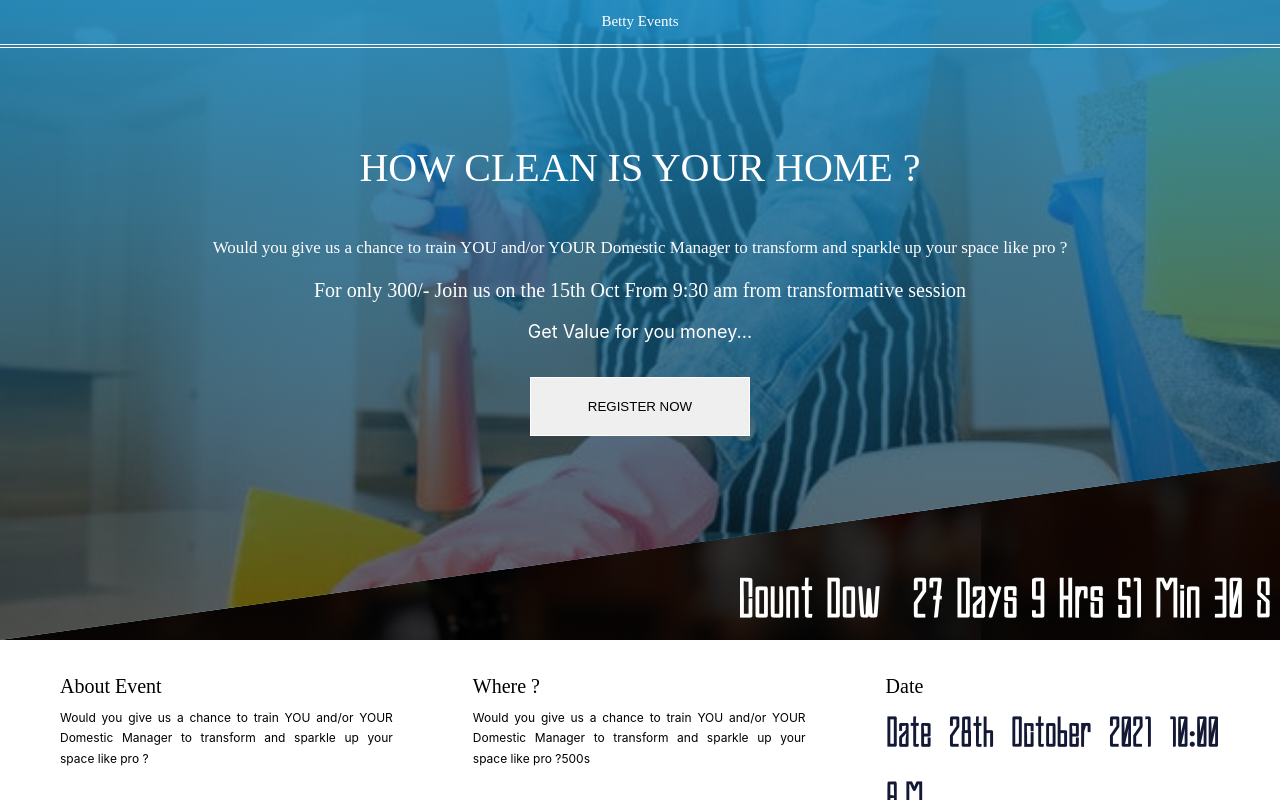
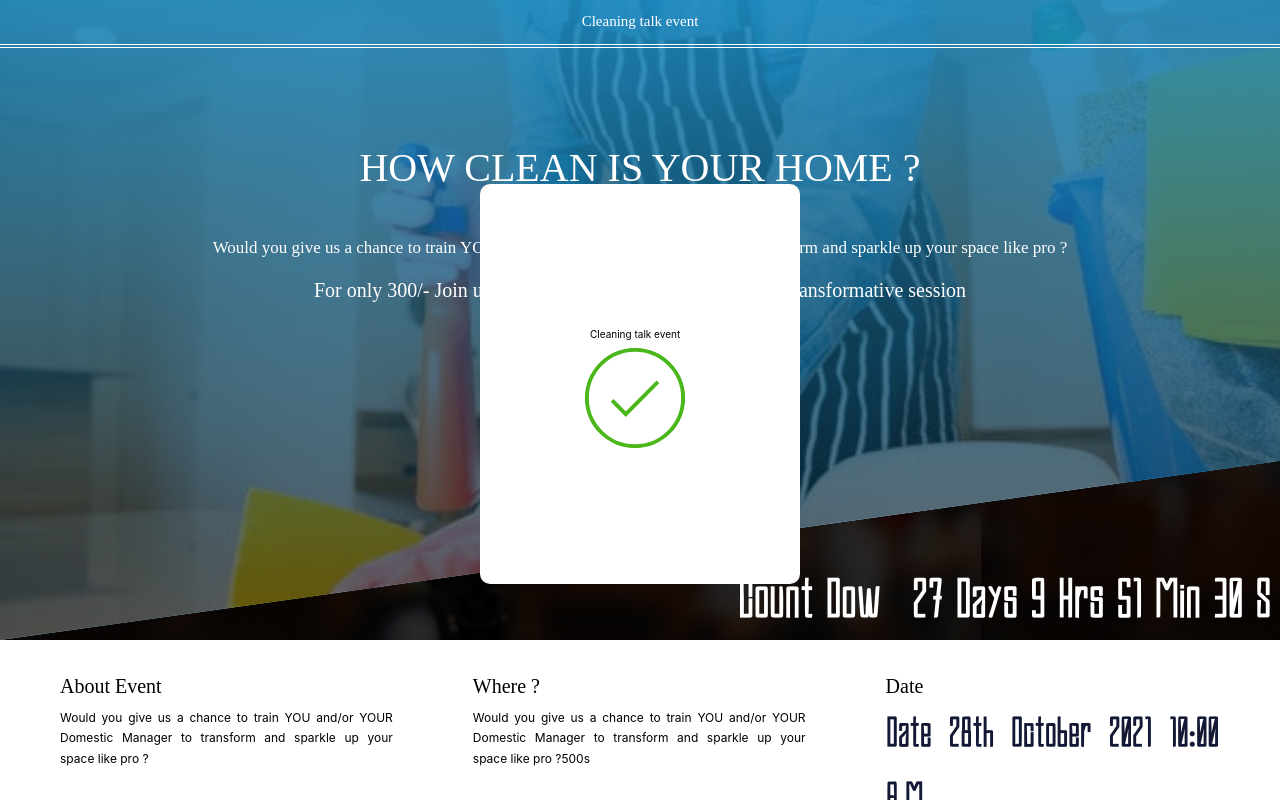
Before and after one commit to KunziKurr/talk-event, a Next.js app: page / in a window 1280 px wide. Built offline with nearby package versions, Linux system fonts and the light colour scheme; no server answers; a web font is replaced by a local one.

Commit message:
Dialog log

```diff
--- a/pages/Landing.js
+++ b/pages/Landing.js
@@ -209,7 +209,7 @@ export default function Landing() {
 
             <div className="landing_seaction_1_sub_sect_wrapper">
             <div className="landing_seaction_1_sub_sect_wrapper_liner">
-              <span className="landing_seaction_1_sub_sect_wrapper_liner_span"> Betty Events</span>
+              <span className="landing_seaction_1_sub_sect_wrapper_liner_span"> Cleaning talk event </span>
             </div>
               <span className="landing_seaction_1_sub_sect_heading">
                 {' '}
@@ -460,11 +460,29 @@ export default function Landing() {
           </div>
         </div>
       </div>
-      <div className="success_dialog" id={hideSucess}>
+      <div className="success_dialog">
               <div className="success_dialog_wrapper">
-                Sucess
+                <div className="success_dialog_wrapper_sub_body">
+                    <span className="success_dialog_wrapper_sub_body"> Cleaning talk event </span>
+                    <div className="success_dialog_wrapper_sub_body_content">
+                      <svg className="checkmark" xmlns="http://www.w3.org/2000/svg" viewBox="0 0 52 52"><circle class="checkmark__circle" cx="26" cy="26" r="25" fill="none" /><path class="checkmark__check" fill="none" d="M14.1 27.2l7.1 7.2 16.7-16.8" /></svg>
+
+                    </div>
+                 </div>
               </div>
             </div>
     </div>
   );
 }
+
+
+{/* <svg  viewBox="0 0 87 87" version="1.1" xmlns="http://www.w3.org/2000/svg" xmlns:xlink="http://www.w3.org/1999/xlink">
+			<g id="Page-1" stroke="none" stroke-width="1" fill="none" fill-rule="evenodd">
+					<g id="Group-2" transform="translate(2.000000, 2.000000)">
+						<circle id="Oval-2" stroke="rgba(252, 191, 191, .5)" stroke-width="4" cx="41.5" cy="41.5" r="41.5"></circle>
+						<circle  class="ui-error-circle" stroke="#F74444" stroke-width="4" cx="41.5" cy="41.5" r="41.5"></circle>
+							<path class="ui-error-line1" d="M22.244224,22 L60.4279902,60.1837662" id="Line" stroke="#F74444" stroke-width="3" stroke-linecap="square"></path>
+							<path class="ui-error-line2" d="M60.755776,21 L23.244224,59.8443492" id="Line" stroke="#F74444" stroke-width="3" stroke-linecap="square"></path>
+					</g>
+			</g>
+	</svg> */}
--- a/pages/sass/layout/_baser.scss
+++ b/pages/sass/layout/_baser.scss
@@ -227,3 +227,59 @@
         }
     }
 }
+.success-animation { margin:150px auto;}
+
+.checkmark {
+    width: 100px;
+    height: 100px;
+    border-radius: 50%;
+    display: block;
+    stroke-width: 2;
+    stroke: #4bb71b;
+    stroke-miterlimit: 10;
+    box-shadow: inset 0px 0px 0px #4bb71b;
+    animation: fill .4s ease-in-out .4s forwards, scale .3s ease-in-out .9s both;
+    position:relative;
+    top: 5px;
+    right: 5px;
+   margin: 0 auto;
+}
+.checkmark__circle {
+    stroke-dasharray: 166;
+    stroke-dashoffset: 166;
+    stroke-width: 2;
+    stroke-miterlimit: 10;
+    stroke: #4bb71b;
+    fill: #fff;
+    animation: stroke 0.6s cubic-bezier(0.65, 0, 0.45, 1) forwards;
+
+}
+
+.checkmark__check {
+    transform-origin: 50% 50%;
+    stroke-dasharray: 48;
+    stroke-dashoffset: 48;
+    animation: stroke 0.3s cubic-bezier(0.65, 0, 0.45, 1) 0.8s forwards;
+}
+
+@keyframes stroke {
+    100% {
+        stroke-dashoffset: 0;
+    }
+}
+
+@keyframes scale {
+    0%, 100% {
+        transform: none;
+    }
+
+    50% {
+        transform: scale3d(1.1, 1.1, 1);
+    }
+}
+
+@keyframes fill {
+    100% {
+        box-shadow: inset 0px 0px 0px 30px #4bb71b;
+    }
+}
```
Also changed, not shown: styles/master.css, 1 other file (tests, documents, lock files or other folders).
